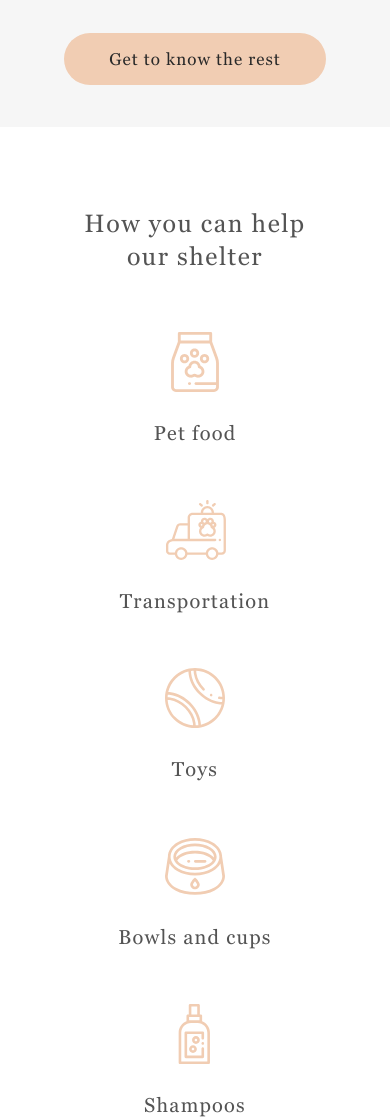
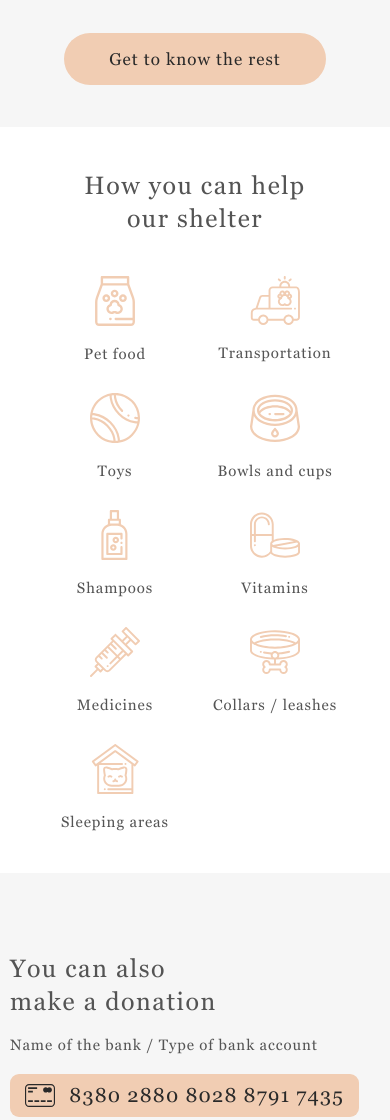
Before and after one commit to AlexanderKrasovskiy/stage_1-2, a website: page shelter/pages/index.html in a window 390 px wide. Shown: the part 2440-3560 px from the top of the page. Drawn offline with Linux system fonts and the light colour scheme; a web font is replaced by a local one.

Commit message:
feat: finish main page mobile help

```diff
--- a/shelter/sass/components/_help.scss
+++ b/shelter/sass/components/_help.scss
@@ -7,6 +7,9 @@
   flex-direction: column;
   align-items: center;
   padding: 80px 30px 100px;
+  @include media-tablet {
+    padding: 42px 10px;
+  }
 }
 
 .help__title {
@@ -14,6 +17,9 @@
   color: $color-dark-l;
   text-align: center;
   padding-bottom: 60px;
+  @include media-tablet {
+    padding-bottom: 42px;
+  }
 }
 
 .help__content {
@@ -26,6 +32,11 @@
     column-gap: 60px;
     max-width: 630px;
   }
+  @include media-tablet {
+    justify-content: flex-start;
+    gap: 30px;
+    max-width: 290px;
+  }
 }
 
 .help__card {
@@ -36,10 +47,22 @@
   @include media-laptop {
     width: 170px;
   }
+  @include media-tablet {
+    width: 130px;
+    max-height: 87px;
+    img {
+      width: 50px;
+    }
+  }
 }
 
 .help__card__text {
   @extend %h4;
   color: $color-dark-l;
   margin-top: 30px;
+  @include media-tablet {
+    font-size: 15px;
+    line-height: 110%;
+    margin-top: 20px;
+  }
 }
```
Also changed, not shown: shelter/sass/style.css, 1 other file.
